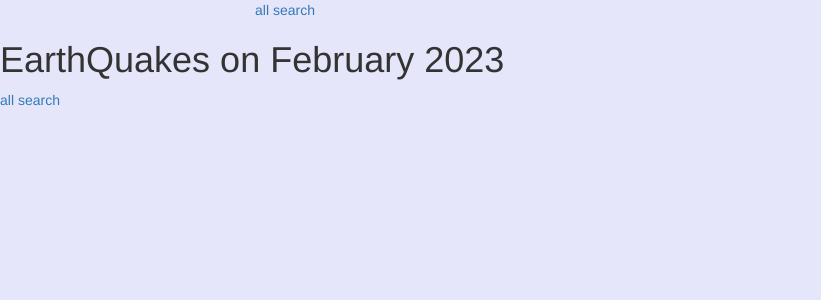
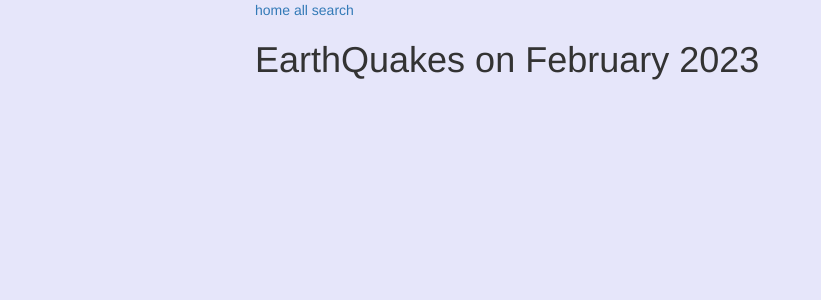
Before and after one commit to azusaw/db-driven-web-app, a Flask app: page / in a window 1280 px wide. Shown: the top 300 px of the page, without its empty margins (0-821 px from the left). Run offline with Flask 3, Linux system fonts and the light colour scheme; some libraries are stand-ins or nearby versions.

Commit message:
rename index to home

```diff
--- a/app.py
+++ b/app.py
@@ -8,8 +8,8 @@ db = database.Database()
 
 
 @app.route('/')
-def index():
-    return render_template("index.html")
+def home():
+    return render_template("home.html")
 
 
 @app.route("/all")
--- a/templates/base.html
+++ b/templates/base.html
@@ -12,6 +12,7 @@
 
 {% block navbar %}
     <div class="container">
+        <a href={{ url_for("home") }}>home</a>
         <a href={{ url_for("all") }}>all</a>
         <a href={{ url_for("search") }}>search</a>
     </div>
--- /dev/null
+++ b/templates/home.html
@@ -0,0 +1,4 @@
+{% extends 'base.html' %}
+{% block page_content %}
+<h1>EarthQuakes on February 2023</h1>
+{% endblock %}
--- a/templates/index.html
+++ /dev/null
@@ -1,10 +0,0 @@
-{% extends "base.html" %}
-{% block content %}
-<h1>EarthQuakes on February 2023</h1>
-<header>
-    <nav>
-        <a href={{ url_for("all") }}>all</a>
-        <a href={{ url_for("search") }}>search</a>
-    </nav>
-</header>
-{% endblock %}
```
